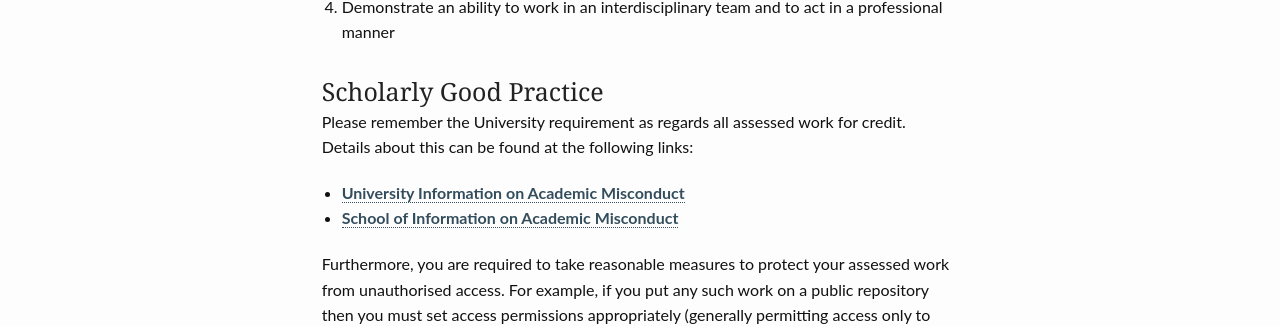
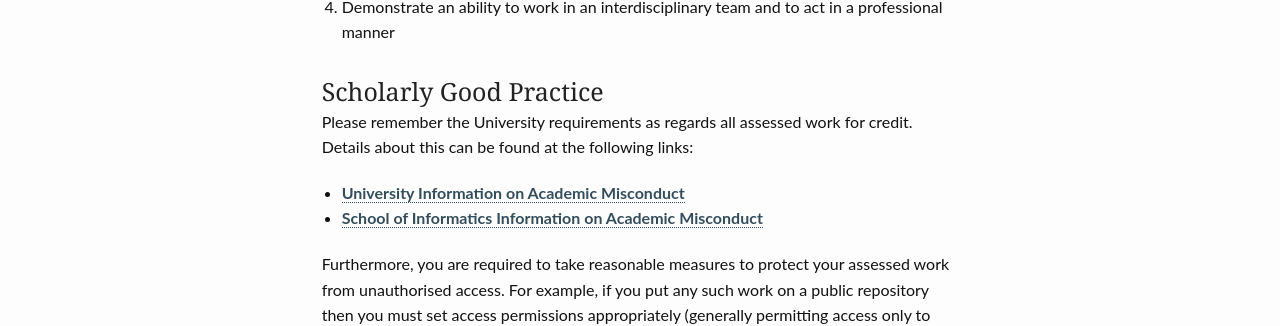
Before and after one commit to edinburghlivinglab/dds, a Jekyll site: the page built from pages/assessment.md, in a window 1280 px wide. Shown: the part 1097-1423 px from the top of the page. Built offline with Jekyll 4.4.1, drawn with Linux system fonts in a browser that asks for light colours.

Commit message:
fixing typos

```diff
--- a/pages/assessment.md
+++ b/pages/assessment.md
@@ -86,12 +86,12 @@ permalink: /assessment/
 	<h3>Scholarly Good Practice</h3>
 
 	<p>
-	Please remember the University requirement as regards all assessed work for credit. Details about this can be found at the following links:</p>
+	Please remember the University requirements as regards all assessed work for credit. Details about this can be found at the following links:</p>
 
 	<ul>
       <li><a href="http://www.ed.ac.uk/academic-services/students/undergraduate/discipline/academic-misconduct">University Information on Academic Misconduct</a></li>
 
-      <li><a href="http://web.inf.ed.ac.uk/infweb/admin/policies/academic-misconduct">School of Information on Academic Misconduct</a></li>
+      <li><a href="http://web.inf.ed.ac.uk/infweb/admin/policies/academic-misconduct">School of Informatics Information on Academic Misconduct</a></li>
       </ul>
 
       <p>Furthermore, you are required to take reasonable measures to protect your assessed work from unauthorised access. For example, if you put any such work on a public repository then you must set access permissions appropriately (generally permitting access only to yourself, or your group in the case of group practicals). </p>
```
